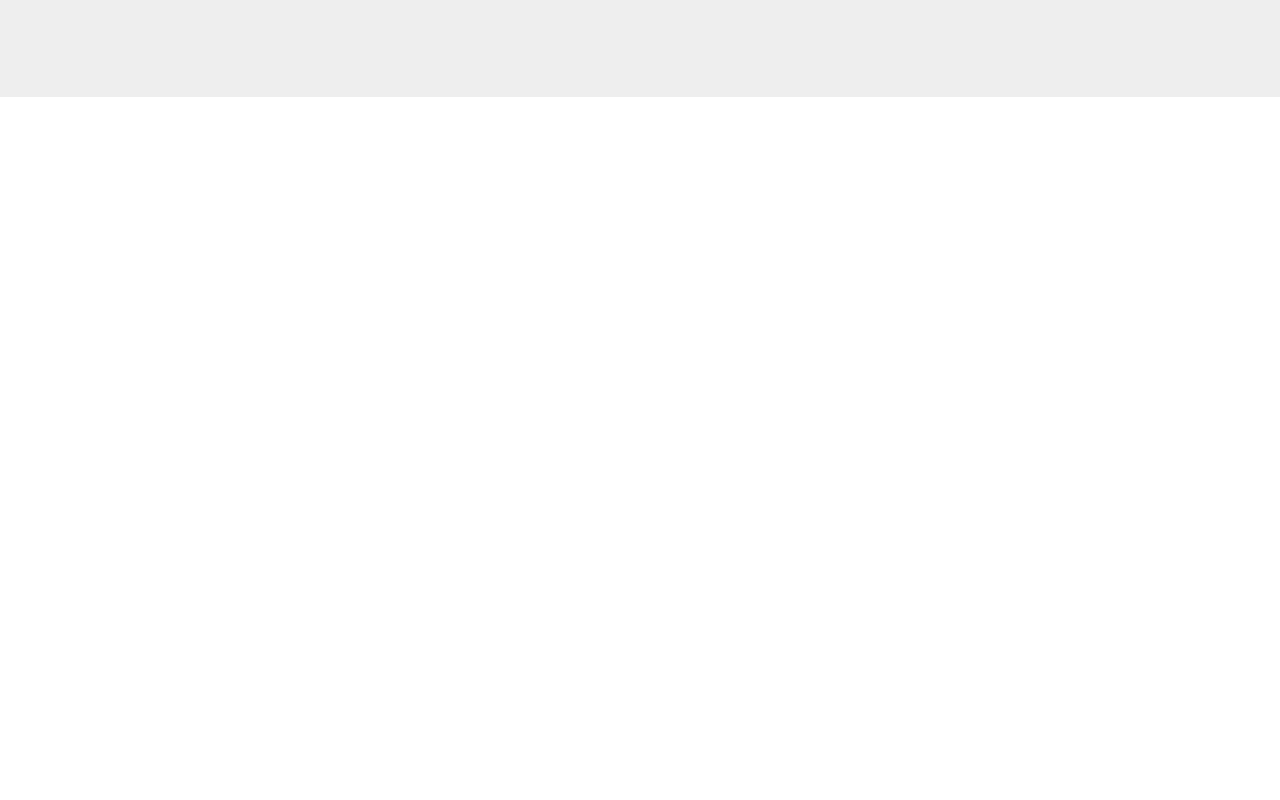
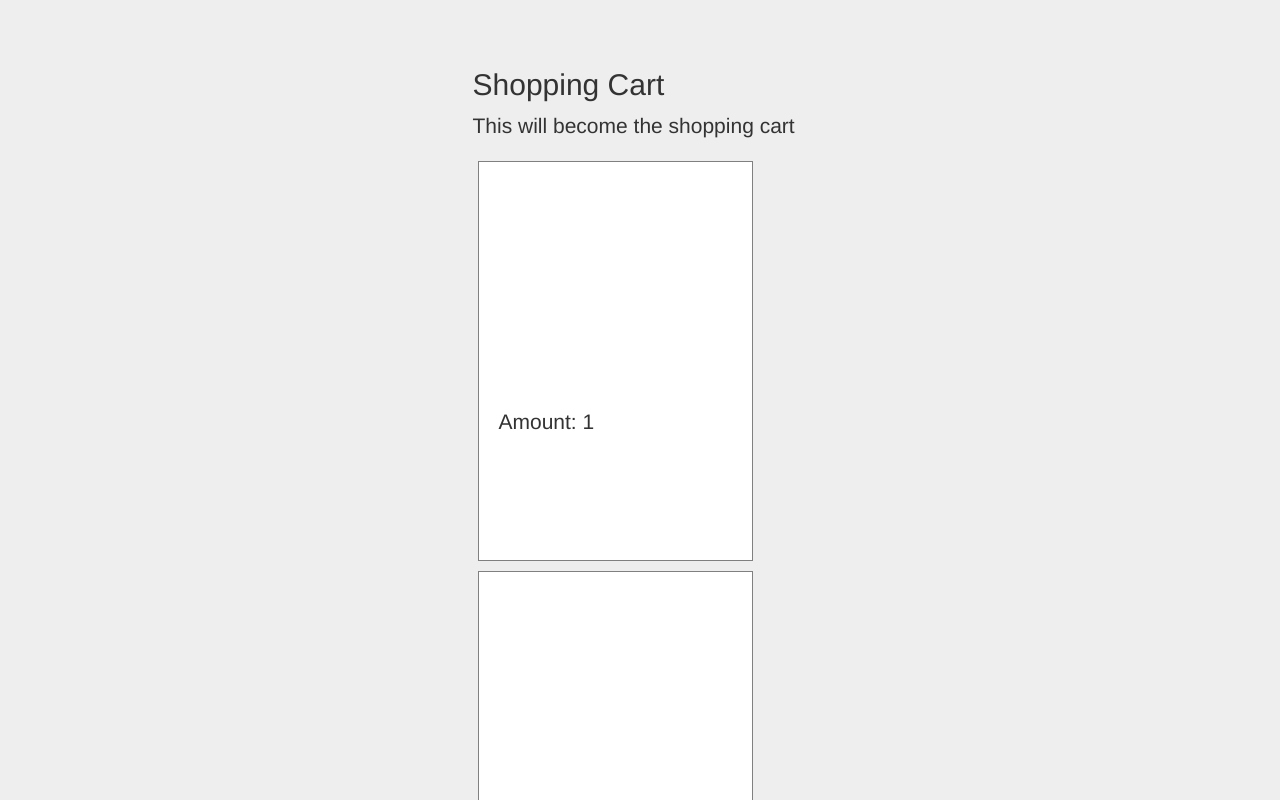
Before and after one commit to Darius-Wattimena/project-c, a React (Create React App) app in the folder ProjectC/ClientApp/: page /checkout in a window 1280 px wide. Shown: the top 800 px of the page. Built offline with nearby package versions, Linux system fonts and the light colour scheme.

Commit message:
shopping cart thingy

```diff
--- a/ProjectC/ClientApp/src/App/App.js
+++ b/ProjectC/ClientApp/src/App/App.js
@@ -14,6 +14,8 @@ import { SingleProductPage } from '../SingleProduct';
 import { AdminPanel } from '../AdminPanel';
 import { AdminProducts } from '../AdminProducts';
 import { AddProduct } from '../AdminProducts/AddProduct';
+
+import { ShoppingCart } from '../ShoppingCart/ShoppingCart';
 
 class App extends Component {
     constructor(props) {
@@ -45,6 +47,7 @@ class App extends Component {
                                 <Route path="/adminpanel" component={AdminPanel} />
                                 <Route path="/adminpanel/product" component={AdminProducts} />
                                 <Route path="/adminpanel/addproduct" component={AddProduct} />
+                                <Route path="/checkout" component={ShoppingCart} />
                             </div>
                         </Router>
                     </div>
--- /dev/null
+++ b/ProjectC/ClientApp/src/ShoppingCart/ShoppingCart.jsx
@@ -0,0 +1,106 @@
+//node imports
+import React from 'react';
+import { Link } from 'react-router-dom';
+import { connect } from 'react-redux';
+
+import { productActions } from '../_actions';
+
+import '../styling/ProductListingStyle.css';
+
+class ShoppingCart extends React.Component {
+    constructor(props) {
+        super(props);
+        // TODO:
+        // TEST
+        localStorage.setItem('shoppingCart', {
+                items: [
+                    {
+                        id: 0,
+                        amount: 1
+                    },
+                    {
+                        id: 1,
+                        amount: 2
+                    }
+                ]
+        });
+    }
+
+    componentDidMount() {
+
+    }
+
+    render() {
+        //const { products } = this.props;
+
+
+        //const { products } = {
+        //    products: {
+        //        type: 'TEST',
+        //        items: [
+        //            {
+        //                id: 0,
+        //                name: 'test',
+        //                amount: 1
+        //            }
+        //        ]
+        //    }
+        //};
+
+        //shoppingCart.items.map((item, index) => {
+        //    var product = productActions.getById(item.id);
+        //    console.log(product);
+        //    products.items.push({
+        //        id: product.id,
+        //        name: product.name,
+        //        amount: item.amount
+        //    });
+        //    console.log(product.id);
+        //});
+
+        const products = {
+            items: [
+                {
+                    id: 0,
+                    amount: 1
+                },
+                {
+                    id: 1,
+                    amount: 2
+                }
+            ]
+        };//localStorage.getItem('shoppingCart');
+        console.log(products);
+
+        return (
+            <div className="col-md-6 col-md-offset-3">
+                <h2>Shopping Cart</h2>
+                <p>This will become the shopping cart</p>
+                {products.items &&
+                    <div>
+                        {products.items.map((product, index) =>
+                            <div className="product" key={index}>
+                                <Link to={`/product/${product.id}`}>
+                                    <img src={product.imageUrl}></img>
+                                    <h4>{product.name}</h4>
+                                </Link>
+                                <p>Amount: {product.amount}</p>
+                                <h3>{product.price}</h3>
+                            </div>
+                        )}
+                    </div>
+                }
+            </div>
+        );
+    }
+}
+
+function mapStateToProps(state) {
+    const { products } = state;
+    return {
+        products
+    };
+}
+
+const connectedShoppingCart = connect(mapStateToProps)(ShoppingCart);
+export { connectedShoppingCart as ShoppingCart };
--- /dev/null
+++ b/ProjectC/ClientApp/src/ShoppingCart/index.js
@@ -0,0 +1 @@
+export * from './ShoppingCart';
```
Also changed, not shown: ProjectC/ClientApp/src/HomePage/HomePage.jsx (+10 -0 lines), ProjectC/ClientApp/src/components/addProductPage.js (deleted, +0 -35 lines), ProjectC/ClientApp/src/components/loginPage.js (deleted, +0 -32 lines), ProjectC/ClientApp/src/ProductList/ProductsPage.jsx (indentation only), 1 other file (tests, documents, lock files or other folders).
